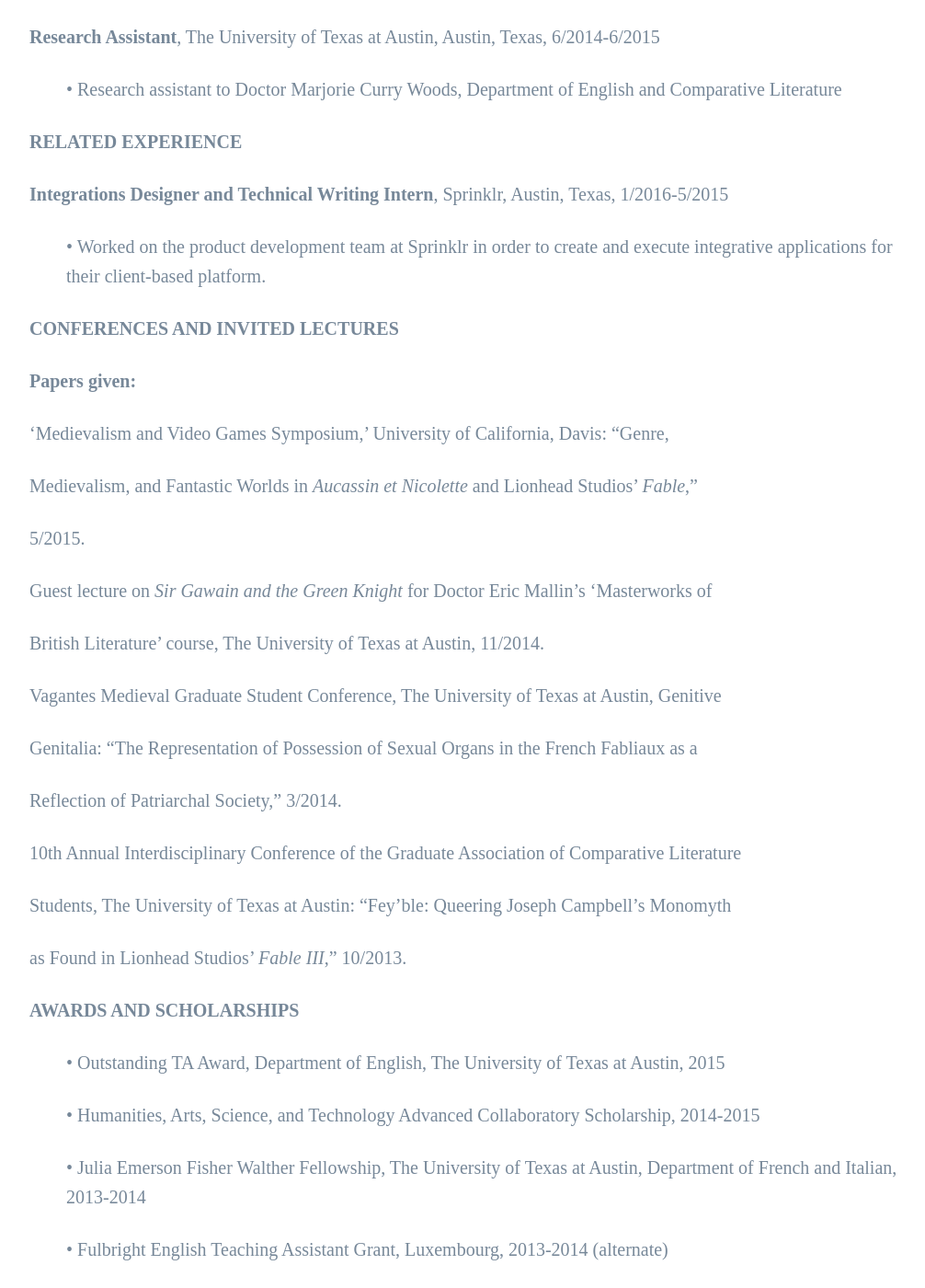
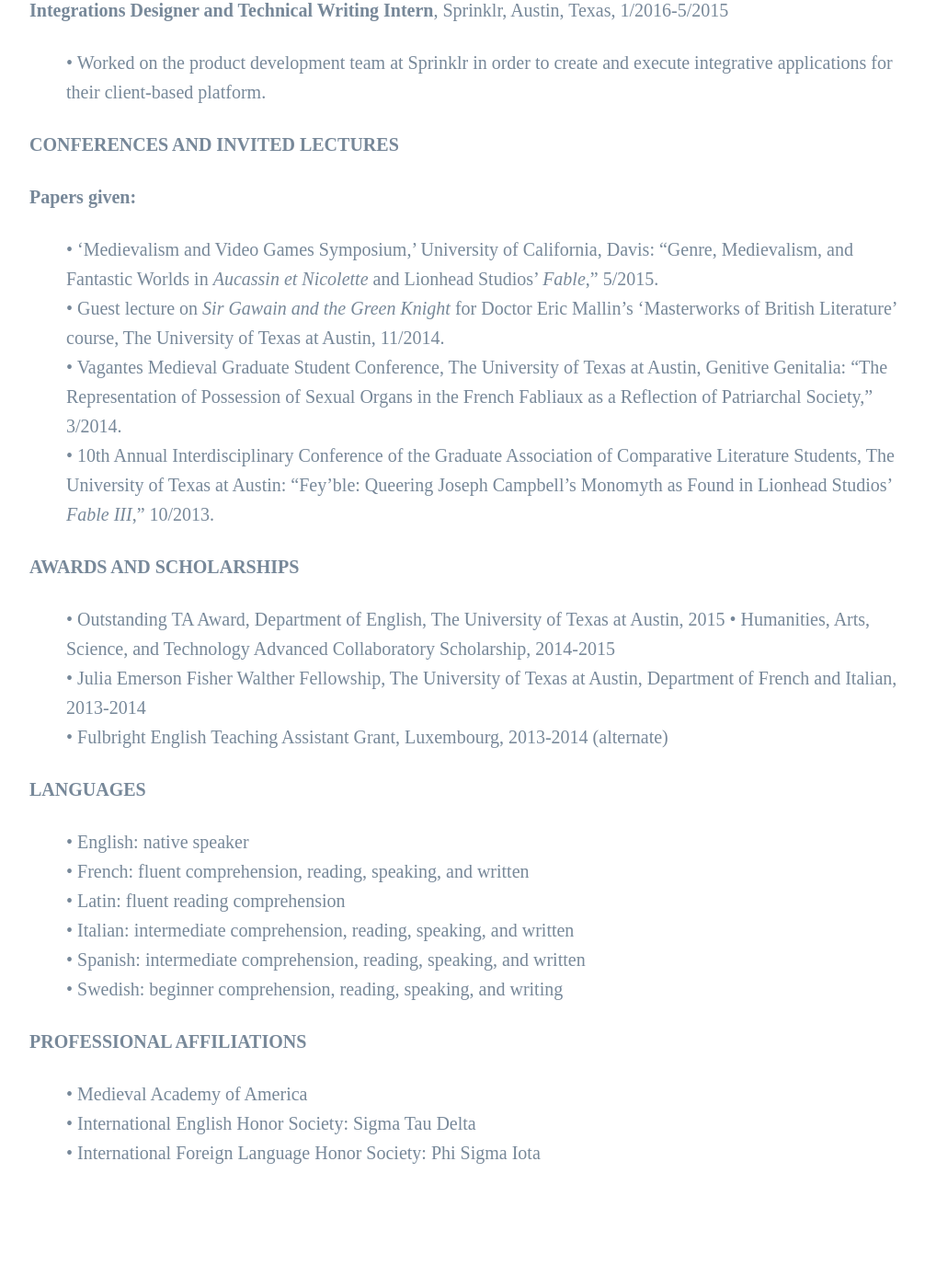
Before and after one commit to nrholterman/nrholterman.github.io, a Jekyll site: the page built from Holtermancv.md, in a window 1280 px wide and 1400 px high, scrolled down 2408 px. Shown: the whole window at 92% size, without its empty margins (108-1114 px from the left). Built offline with Jekyll 4.4.1, drawn with Linux system fonts in a browser that asks for light colours; some web fonts are replaced; some of the changed lines change nothing that is shown; some of the changed text lies outside the part shown.

Commit message:
CV changes

```diff
--- a/Holtermancv.md
+++ b/Holtermancv.md
@@ -14,29 +14,19 @@
 
 **EDUCATION**
 
-**Ph.D. in French literature**, University of Michigan, Ann Arbor,
-Michigan, In Progress
+**Ph.D. in French literature**, University of Michigan, Ann Arbor, Michigan, In Progress
 
-**M.A. in English Literature**, The University of Texas at Austin,
-Austin, Texas 8/2013-5/2015
+**M.A. in English Literature**, The University of Texas at Austin, Austin, Texas 8/2013-5/2015
 
-> • Thesis: “Chante(fable): Romance, Parody, and the Medieval in
-> *Aucassin et Nicolette*
->
-> and Lionhead Studios’ *Fable*”
->
+> • Thesis: “Chante(fable): Romance, Parody, and the Medieval in *Aucassin et Nicolette* and Lionhead Studios’ *Fable*”
 > • Thesis supervisors: Doctor Elizabeth Scala and Doctor Daniel
 > Birkholz
 
 **B.S. in French and English Literature**, State University of New York,
-College at Oneonta,
-
-Oneonta, New York, 1/2010-5/2013
+College at Oneonta, Oneonta, New York, 1/2010-5/2013
 
 > • *Summa cum laude*
->
-> • Academic Achievement Award, Department of Foreign Languages and
-> Literatures
+> • Academic Achievement Award, Department of Foreign Languages and Literatures
 
 **DALF C2**, ***Études Françaises***, *Institut de Touraine*, Tours,
 France, 1/2011-4/2011
@@ -48,24 +38,18 @@
 
 **TEACHING EXPERIENCE**
 
-**Assistant Instructor**, RHE 306 Introductory Writing and
-Argumentation, Department of Rhetoric and Writing, The University of
-Texas at Austin, Austin, Texas, 8/2015-5/2016
+**Assistant Instructor**, RHE 306 Introductory Writing and Argumentation, Department of Rhetoric and Writing, The University of Texas at Austin, Austin, Texas, 8/2015-5/2016
 
 **Graduate Teaching Assistant**, The University of Texas at Austin,
 Austin, Texas
 
 Facilitated two discussion sections per week to accompany course
-lecture, provide support
-
-for students, assess student coursework, and mark exams.
+lecture, provide support for students, assess student coursework, and mark exams.
 
 > • “Banned Books and Novel Ideas,” for Doctor Snehal Shingavi,
 > 6/2015-7/2015
->
 > • “Masterworks of American Literature,” for Doctor Coleman Hutchison
 > 1/2015-5/2015
->
 > • “Masterworks of British Literature,” for Doctor Eric Mallin,
 > 8/2014-12/2014
 
@@ -76,7 +60,6 @@
 
 > • Design, develop, and animate a video game based on *The Voyage of
 > Saint Brendan* to help students in learn Anglo-Norman
->
 > • Under the supervision of Doctor Lynn Ramey (Vanderbilt University)
 
 **Research Assistant**, The University of Texas at Austin, Austin,
@@ -109,67 +92,40 @@
 
 **Papers given:**
 
-‘Medievalism and Video Games Symposium,’ University of California,
-Davis: “Genre,
-
-Medievalism, and Fantastic Worlds in *Aucassin et Nicolette* and
-Lionhead Studios’ *Fable*,”
-
-5/2015.
-
-Guest lecture on *Sir Gawain and the Green Knight* for Doctor Eric
-Mallin’s ‘Masterworks of
-
-British Literature’ course, The University of Texas at Austin, 11/2014.
-
-Vagantes Medieval Graduate Student Conference, The University of Texas
-at Austin, Genitive
-
-Genitalia: “The Representation of Possession of Sexual Organs in the
-French Fabliaux as a
-
-Reflection of Patriarchal Society,” 3/2014.
-
-10th Annual Interdisciplinary Conference of the Graduate Association of
-Comparative Literature
-
-Students, The University of Texas at Austin: “Fey’ble: Queering Joseph
-Campbell’s Monomyth
-
-as Found in Lionhead Studios’ *Fable* *III*,” 10/2013.
+> • ‘Medievalism and Video Games Symposium,’ University of California,
+Davis: “Genre, Medievalism, and Fantastic Worlds in *Aucassin et Nicolette* and
+Lionhead Studios’ *Fable*,” 5/2015.
+> • Guest lecture on *Sir Gawain and the Green Knight* for Doctor Eric
+Mallin’s ‘Masterworks of British Literature’ course, The University of Texas at Austin, 11/2014.
+> • Vagantes Medieval Graduate Student Conference, The University of Texas
+at Austin, Genitive Genitalia: “The Representation of Possession of Sexual Organs in the
+French Fabliaux as a Reflection of Patriarchal Society,” 3/2014.
+> • 10th Annual Interdisciplinary Conference of the Graduate Association of
+Comparative Literature Students, The University of Texas at Austin: “Fey’ble: Queering Joseph
+Campbell’s Monomyth as Found in Lionhead Studios’ *Fable* *III*,” 10/2013.
 
 **AWARDS AND SCHOLARSHIPS**
 
 > • Outstanding TA Award, Department of English, The University of Texas
 > at Austin, 2015
->
 > • Humanities, Arts, Science, and Technology Advanced Collaboratory
 > Scholarship, 2014-2015
->
 > • Julia Emerson Fisher Walther Fellowship, The University of Texas at
 > Austin, Department of French and Italian, 2013-2014
->
 > • Fulbright English Teaching Assistant Grant, Luxembourg, 2013-2014
 > (alternate)
 
 **LANGUAGES**
 
 > • English: native speaker
->
 > • French: fluent comprehension, reading, speaking, and written
->
 > • Latin: fluent reading comprehension
->
 > • Italian: intermediate comprehension, reading, speaking, and written
->
 > • Spanish: intermediate comprehension, reading, speaking, and written
->
 > • Swedish: beginner comprehension, reading, speaking, and writing
 
 **PROFESSIONAL AFFILIATIONS**
 
 > • Medieval Academy of America
->
 > • International English Honor Society: Sigma Tau Delta
->
 > • International Foreign Language Honor Society: Phi Sigma Iota
```
